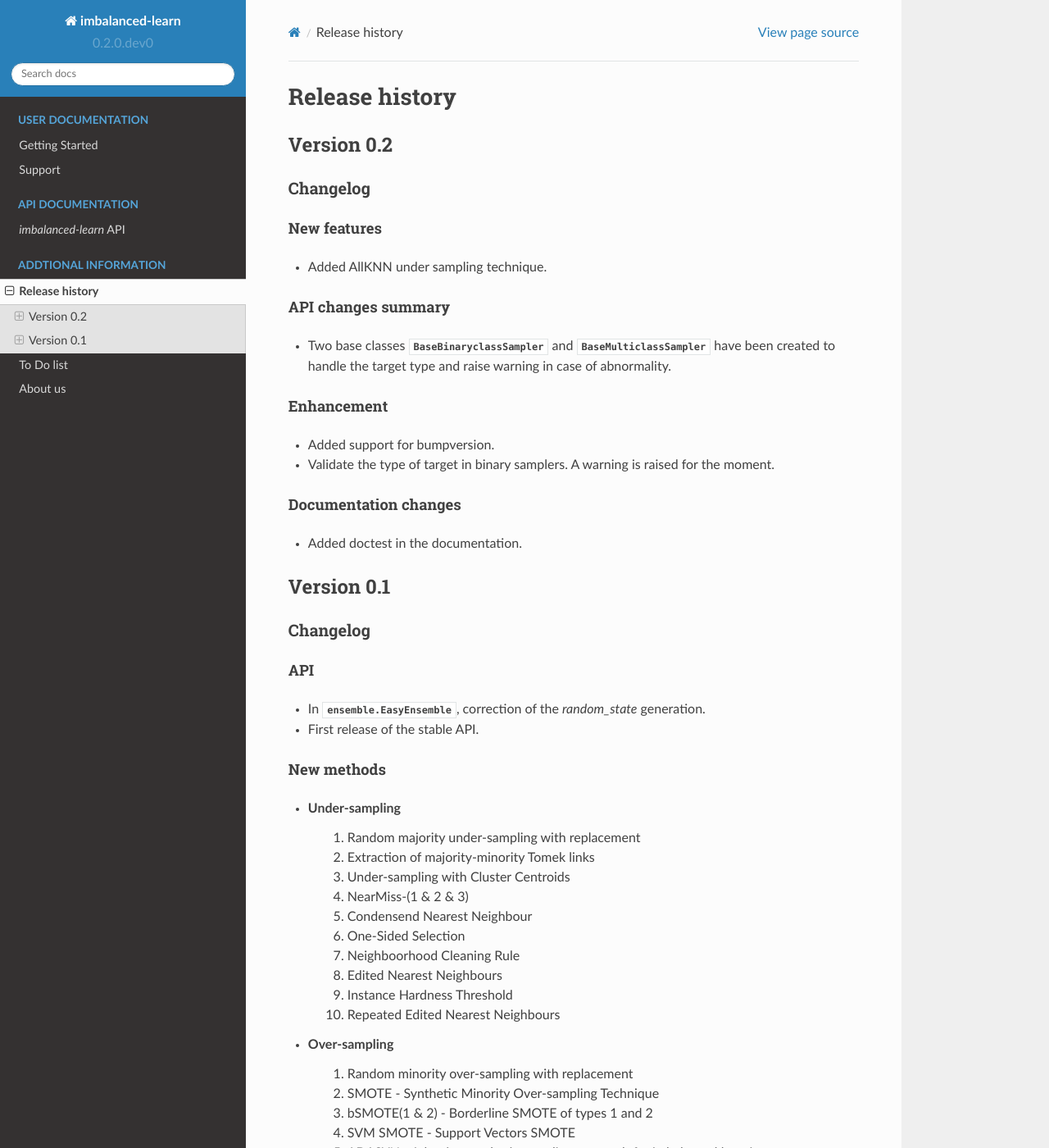
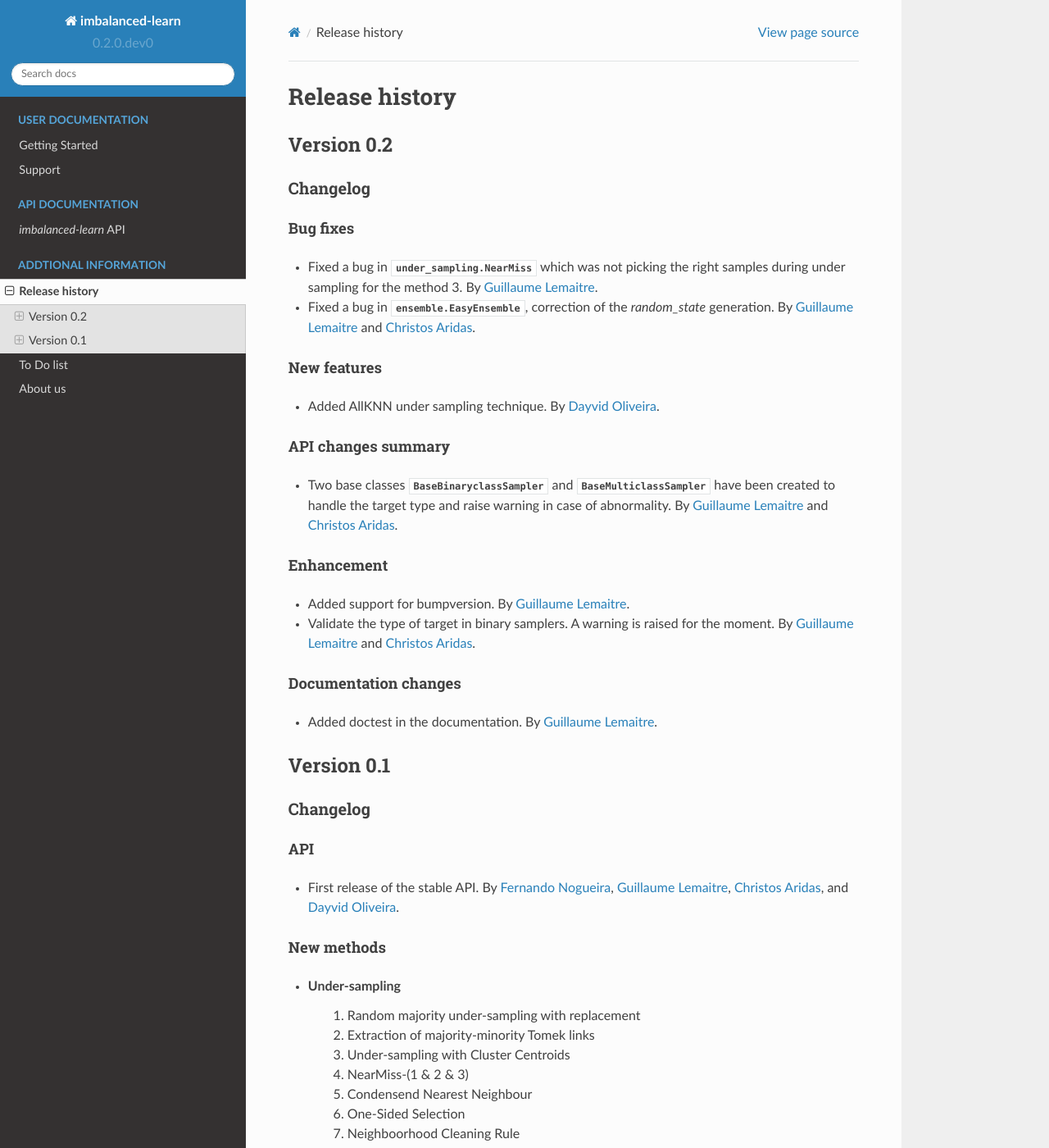
Before and after one commit to scikit-learn-contrib/imbalanced-learn, a Sphinx documentation site: the page built from doc/whats_new.rst, in a window 1280 px wide and 1400 px high. Shown: the whole window at 82% size. Built offline with Sphinx 7.4.7 and the Read the Docs theme 2.0.0, drawn with Linux system fonts in a browser that asks for light colours; formulas are drawn with MathJax 3; pages that are not in the unit, such as notebooks, are missing from menus.

Commit message:
Update the doc and the notebook

```diff
--- a/doc/whats_new.rst
+++ b/doc/whats_new.rst
@@ -12,26 +12,32 @@
 Changelog
 ---------
 
+Bug fixes
+~~~~~~~~~
+
+- Fixed a bug in :class:`under_sampling.NearMiss` which was not picking the right samples during under sampling for the method 3. By `Guillaume Lemaitre`_.
+- Fixed a bug in :class:`ensemble.EasyEnsemble`, correction of the `random_state` generation. By `Guillaume Lemaitre`_ and `Christos Aridas`_.
+
 New features
 ~~~~~~~~~~~~
 
-- Added AllKNN under sampling technique.
+- Added AllKNN under sampling technique. By `Dayvid Oliveira`_.
 
 API changes summary
 ~~~~~~~~~~~~~~~~~~~
 
-- Two base classes :class:`BaseBinaryclassSampler` and :class:`BaseMulticlassSampler` have been created to handle the target type and raise warning in case of abnormality.
+- Two base classes :class:`BaseBinaryclassSampler` and :class:`BaseMulticlassSampler` have been created to handle the target type and raise warning in case of abnormality. By `Guillaume Lemaitre`_ and `Christos Aridas`_.
 
 Enhancement
 ~~~~~~~~~~~
 
-- Added support for bumpversion.
-- Validate the type of target in binary samplers. A warning is raised for the moment.
+- Added support for bumpversion. By `Guillaume Lemaitre`_.
+- Validate the type of target in binary samplers. A warning is raised for the moment. By `Guillaume Lemaitre`_ and `Christos Aridas`_.
 
 Documentation changes
 ~~~~~~~~~~~~~~~~~~~~~
 
-- Added doctest in the documentation.
+- Added doctest in the documentation. By `Guillaume Lemaitre`_.
 
 .. _changes_0_1:
 
@@ -44,8 +50,7 @@
 API
 ~~~
 
-- In :class:`ensemble.EasyEnsemble`, correction of the `random_state` generation.
-- First release of the stable API.
+- First release of the stable API. By `Fernando Nogueira`_, `Guillaume Lemaitre`_, `Christos Aridas`_, and `Dayvid Oliveira`_.
 
 New methods
 ~~~~~~~~~~~
@@ -76,3 +81,8 @@
 * Ensemble sampling
     1. EasyEnsemble
     2. BalanceCascade
+
+.. _Guillaume Lemaitre: https://github.com/glemaitre
+.. _Christos Aridas: https://github.com/chkoar
+.. _Fernando Nogueira: https://github.com/fmfn
+.. _Dayvid Oliveira: https://github.com/dvro
```
Also changed, not shown: 3 other files.
